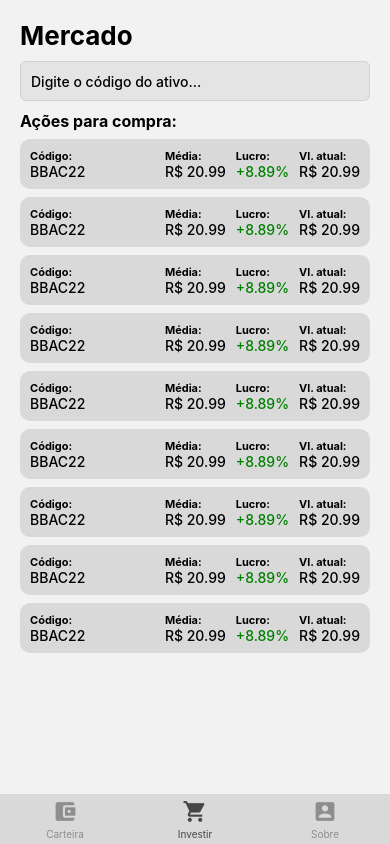
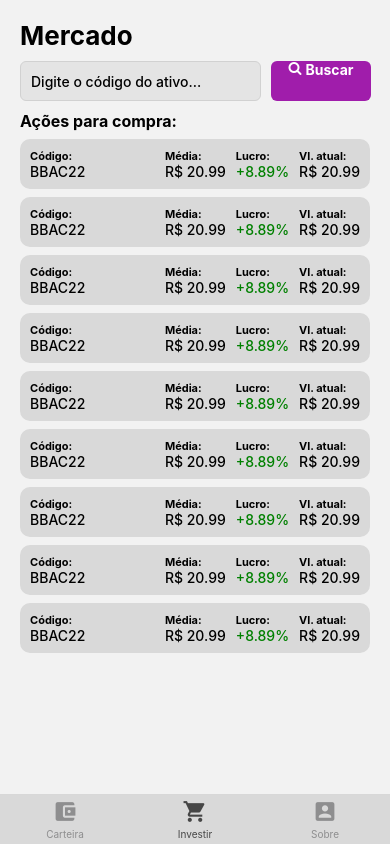
Before and after one commit to modinutidev/app-mercado-financeiro, a React Native app: screen /Investir in a window 390 px wide. Built offline with nearby package versions, Linux system fonts and the light colour scheme.

Commit message:
Ajuste no estilo de Mercado

```diff
--- a/pages/Mercado/index.js
+++ b/pages/Mercado/index.js
@@ -1,17 +1,31 @@
 import React from 'react';
-import {Text, TextInput, View} from 'react-native';
+import {Text, TextInput, TouchableOpacity, View} from 'react-native';
 import {SafeAreaView} from 'react-native-safe-area-context';
 import {styles} from './styles';
 import Ativo from '../../components/Ativo';
+import Icon from 'react-native-vector-icons/FontAwesome';
 
 export default function Mercado() {
   return (
     <SafeAreaView style={styles.container}>
       <Text style={styles.tituloPagina}>Mercado</Text>
-      <TextInput
-        style={styles.input}
-        placeholder="Digite o código do ativo..."
-      />
+
+      <View style={{flexDirection: 'row', marginVertical: 10}}>
+        <TextInput
+          style={styles.input}
+          placeholder="Digite o código do ativo..."
+        />
+        <TouchableOpacity style={styles.btnBuscar}>
+          <Icon
+            style={styles.iconButton}
+            name="search"
+            size={14}
+            color="white"
+          />
+          <Text style={styles.txtButton}>Buscar</Text>
+        </TouchableOpacity>
+      </View>
+
       <Text style={styles.tituloLista}>Ações para compra:</Text>
       {/* <Text>Ops! Nenhuma ação encontrada =/</Text> */}
       <Ativo />
--- a/pages/Mercado/styles.js
+++ b/pages/Mercado/styles.js
@@ -9,6 +9,7 @@ export const styles = StyleSheet.create({
     fontWeight: 'bold',
   },
   input: {
+    flex: 1,
     height: 40,
     borderRadius: 6,
     backgroundColor: '#E4E4E4',
@@ -16,7 +17,25 @@ export const styles = StyleSheet.create({
     borderWidth: 1,
     paddingHorizontal: 10,
     fontWeight: '500',
-    marginVertical: 10,
+    marginRight: 10,
+  },
+  btnBuscar: {
+    height: 40,
+    width: 100,
+    backgroundColor: '#A01DAB',
+    borderRadius: 6,
+    flexDirection: 'row',
+    alignContent: 'center',
+    justifyContent: 'center',
+  },
+  txtButton: {
+    color: 'white',
+    fontWeight: 'bold',
+    textAlignVertical: 'center',
+  },
+  iconButton: {
+    textAlignVertical: 'center',
+    marginRight: 4,
   },
   tituloLista: {
     fontSize: 16,
```
